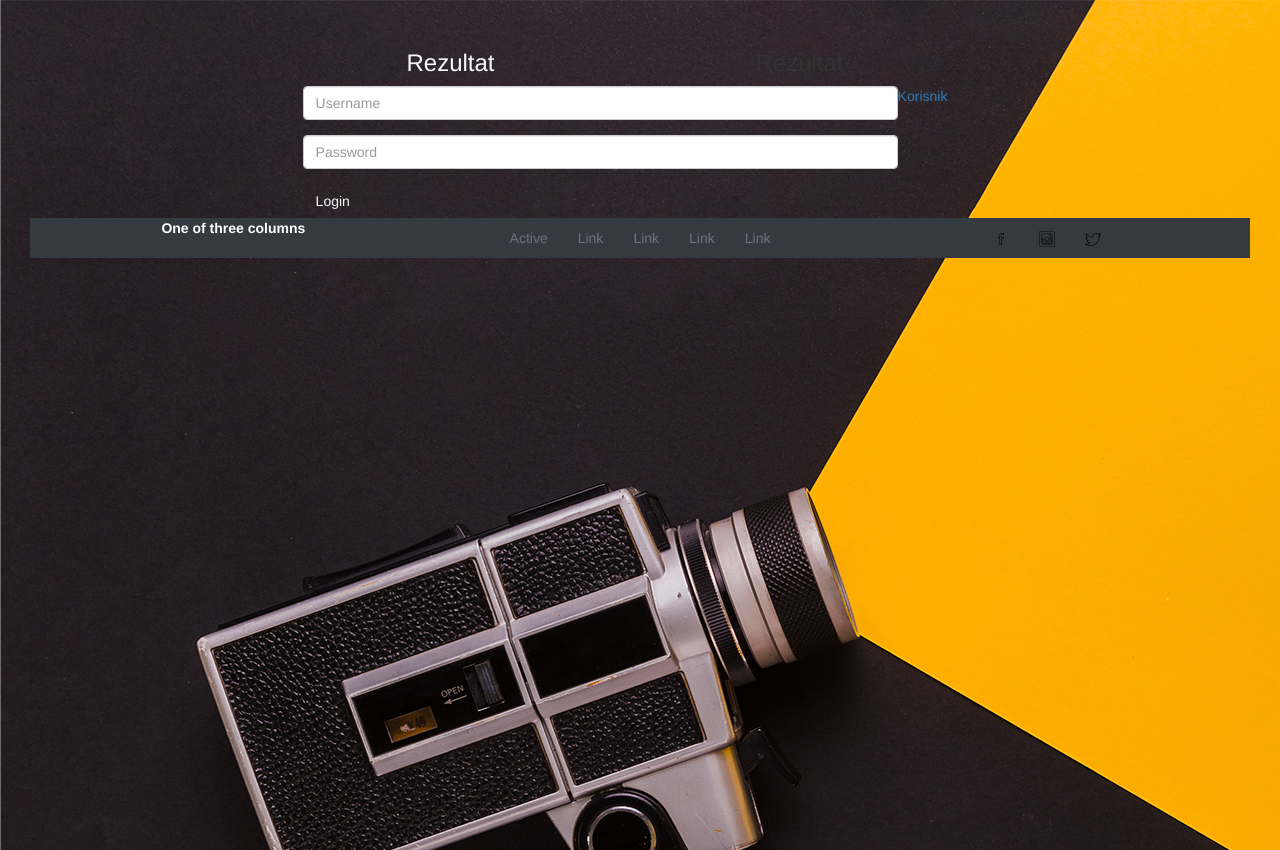
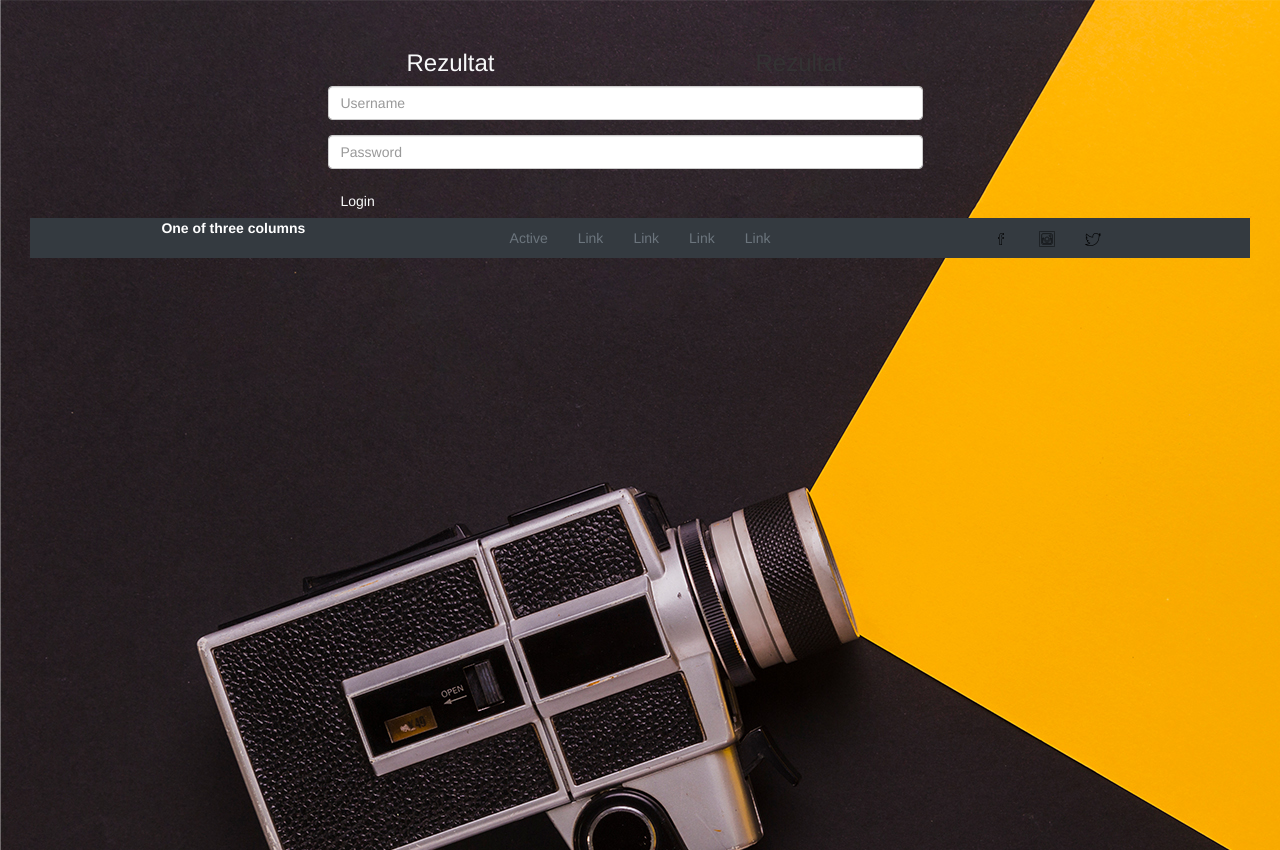
Before and after one commit to Dacy13/Film, a CodeIgniter app: page /Film/ in a window 1280 px wide. Shown: the part 439-1289 px from the top of the page. Run offline with CodeIgniter, Linux system fonts and the light colour scheme; some libraries are stand-ins or nearby versions.

Commit message:
Update index.php

```diff
--- a/application/views/middle/index.php
+++ b/application/views/middle/index.php
@@ -21,7 +21,7 @@
                     </div>
                     <button type="submit" class="btn btn-outline-light">Login</button>
                 </form>
-                <a href="<?php echo site_url("/KorisnikKontroler")?>">Korisnik</a>
+
             </div>
 
             <!--<h3 class="d-flex justify-content-center">Rezultat</h3>
```
